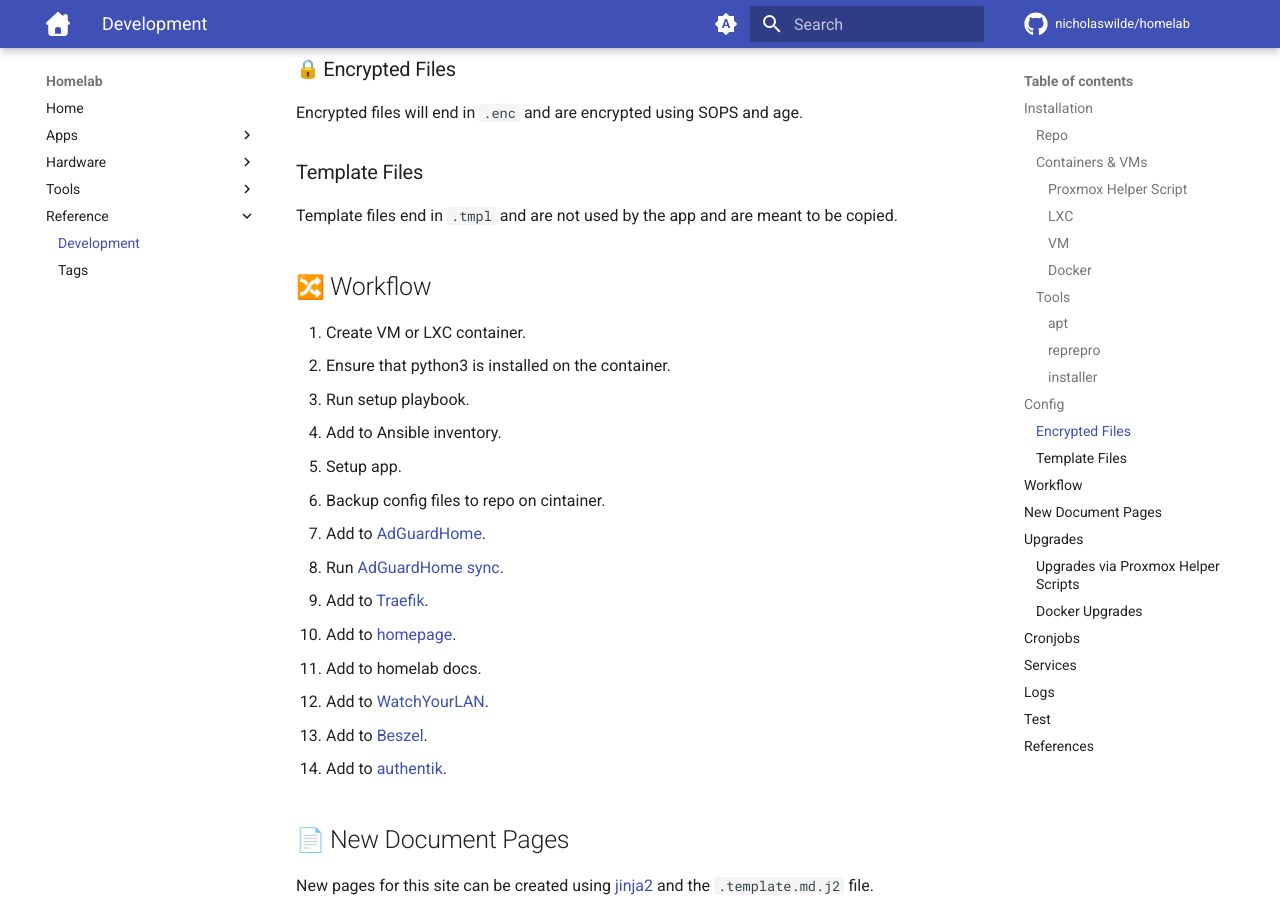
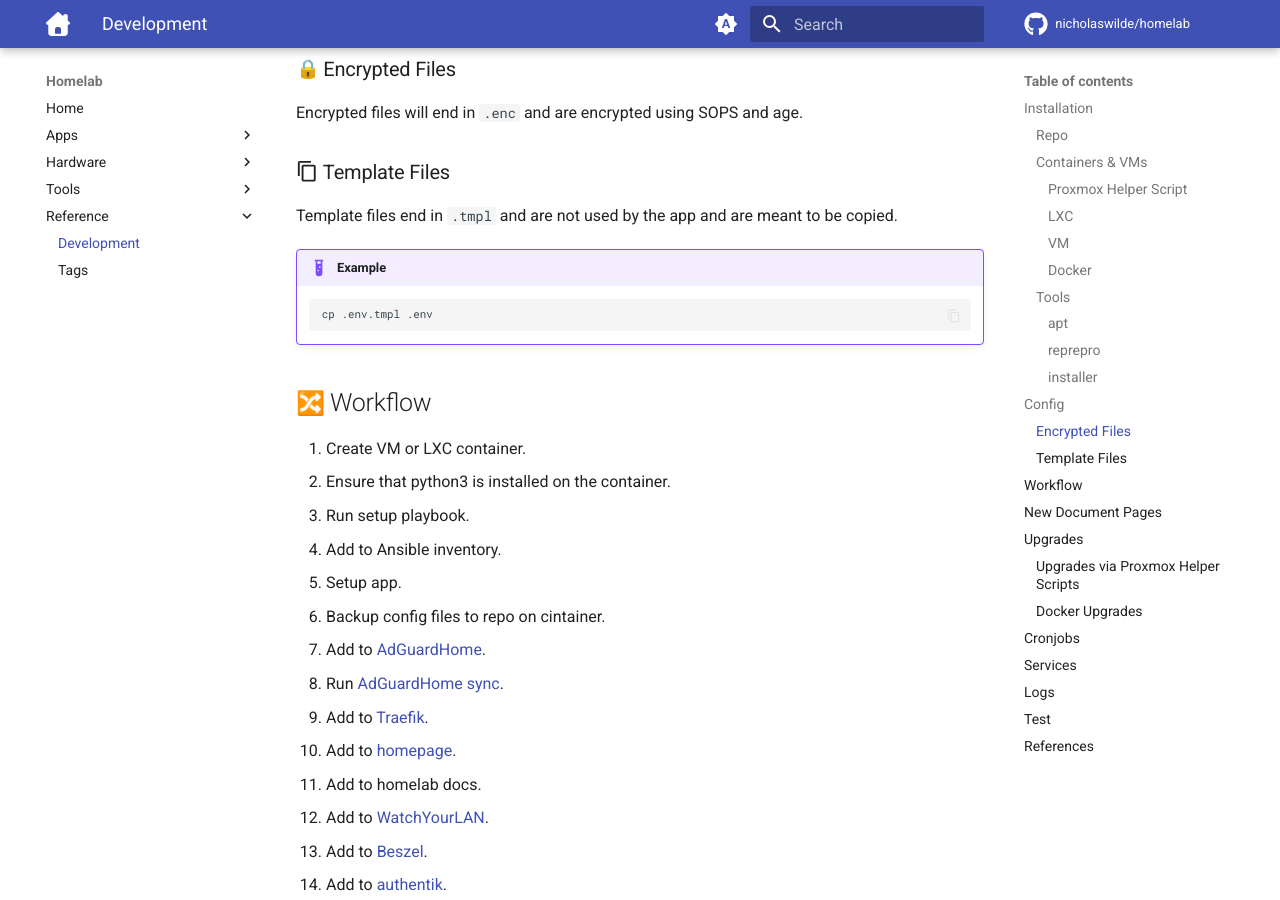
Before and after one commit to nicholaswilde/homelab, an MkDocs documentation site: the page built from docs/reference/development.md, in a window 1280 px wide and 900 px high, scrolled down 1982 px. Built offline with MkDocs 1.6.1 and Material for MkDocs 9.7.7, drawn with Linux system fonts in a browser that asks for light colours; emoji names are drawn with the system emoji font; comment, search, counter and statistics services are not loaded.

Commit message:
Update development.md

````diff
--- a/docs/reference/development.md
+++ b/docs/reference/development.md
@@ -78,9 +78,15 @@
 
 Encrypted files will end in `.enc` and are encrypted using SOPS and age.
 
-### Template Files
+### :material-content-copy: Template Files
 
 Template files end in `.tmpl` and are not used by the app and are meant to be copied.
+
+!!! example
+
+    ```shell
+    cp .env.tmpl .env
+    ```
 
 ## :twisted_rightwards_arrows: Workflow
 
````
